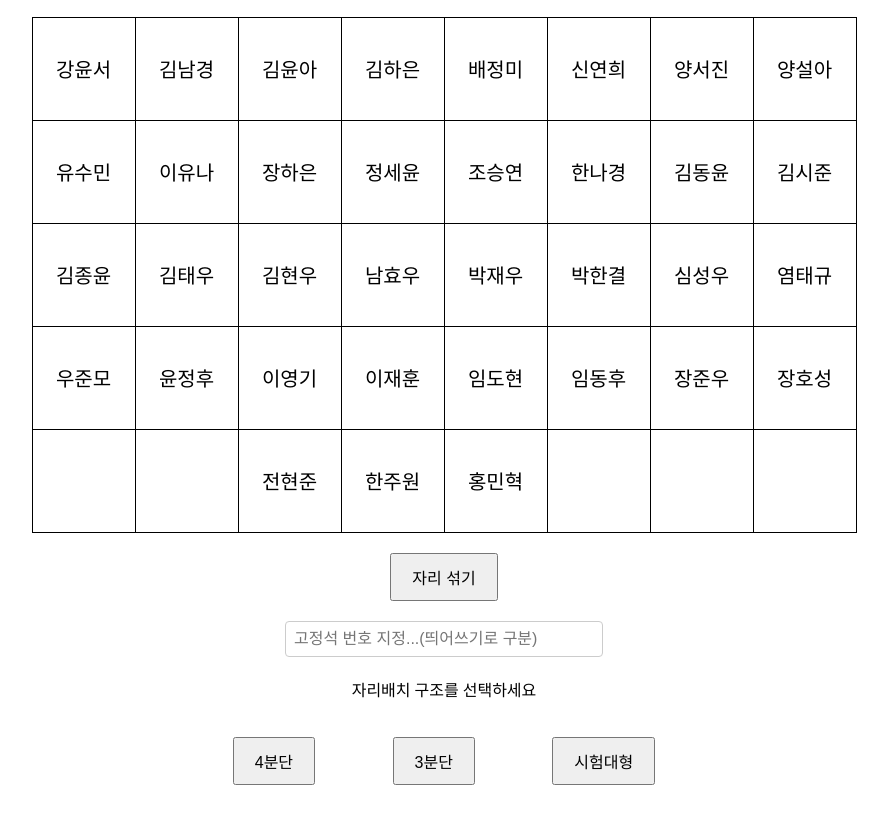
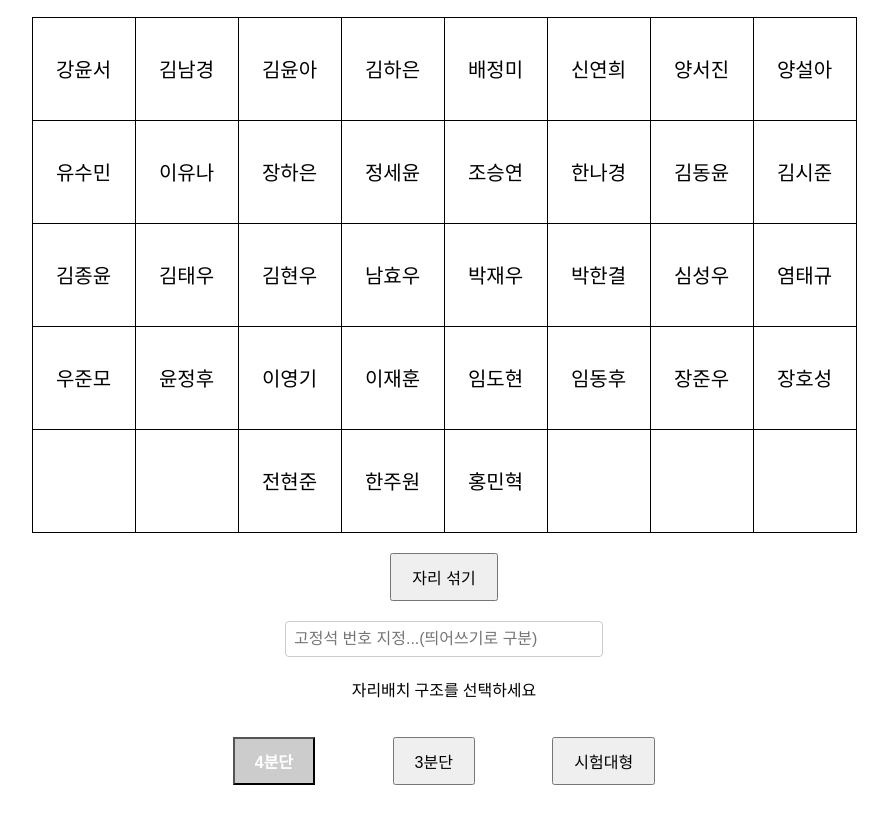
Before and after one commit to skyshim/skyshim.github.io, a website: page seat.html in a window 1280 px wide. Shown: the part 116-940 px from the top of the page, without its empty margins (196-1084 px from the left). Drawn offline with Linux system fonts and the light colour scheme.

Commit message:
add default structure checked

```diff
--- a/seat.html
+++ b/seat.html
@@ -52,7 +52,7 @@
     <div class="seat-structure">
         <p>자리배치 구조를 선택하세요</p>
         <div class="button-row">
-            <button onclick="set_structure(4)" id="btn-4">4분단</button>
+            <button onclick="set_structure(4)" id="btn-4" class="selected">4분단</button>
             <button onclick="set_structure(3)" id="btn-3">3분단</button>
             <button onclick="set_structure(0)" id="btn-0">시험대형</button>
         </div>
```
